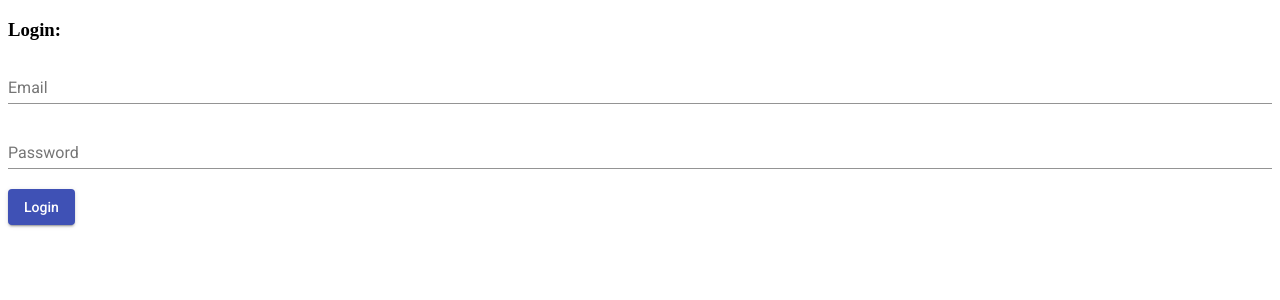
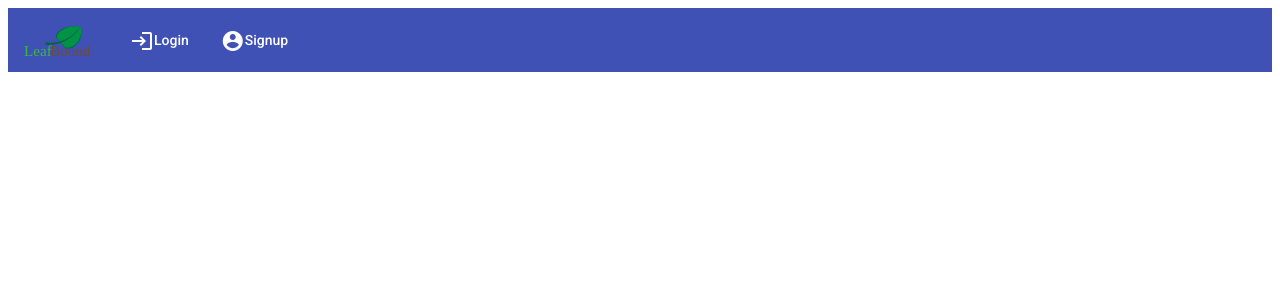
Before and after one commit to Revature-Leafbound/Leafbound, an Angular app: page / in a window 1280 px wide. Shown: the top 300 px of the page. Built offline with nearby package versions, Linux system fonts and the light colour scheme.

Commit message:
login routing set

```diff
--- a/src/app/app.component.html
+++ b/src/app/app.component.html
@@ -1,4 +1,5 @@
-<app-login></app-login>
+<app-navbar></app-navbar>
+<router-outlet></router-outlet>
 
 <!-- ADDRESS SECTION -->
 <!-- <div class="row">
@@ -55,8 +56,6 @@
 
 
 </div> -->
-
-
 
 <!-- PAYMENT SECTION -->
 <!-- <section class="p-4 p-md-5">
--- a/src/app/components/navbar/navbar.component.html
+++ b/src/app/components/navbar/navbar.component.html
@@ -1,8 +1,12 @@
 <mat-toolbar color="primary">
   <mat-toolbar-row>
-    <a href="#"><img class="logo" src="assets/images/logo.svg" /></a>
-    <button mat-button><mat-icon>login</mat-icon>Login</button>
-    <button mat-button><mat-icon>account_circle</mat-icon>Signup</button>
+    <a routerLink="/"><img class="logo" src="assets/images/logo.svg" /></a>
+    <button routerLink="/login" mat-button>
+      <mat-icon>login</mat-icon>Login
+    </button>
+    <button routerLink="/register" mat-button>
+      <mat-icon>account_circle</mat-icon>Signup
+    </button>
   </mat-toolbar-row>
 </mat-toolbar>
 <!-- <mat-toolbar color="primary">
```
